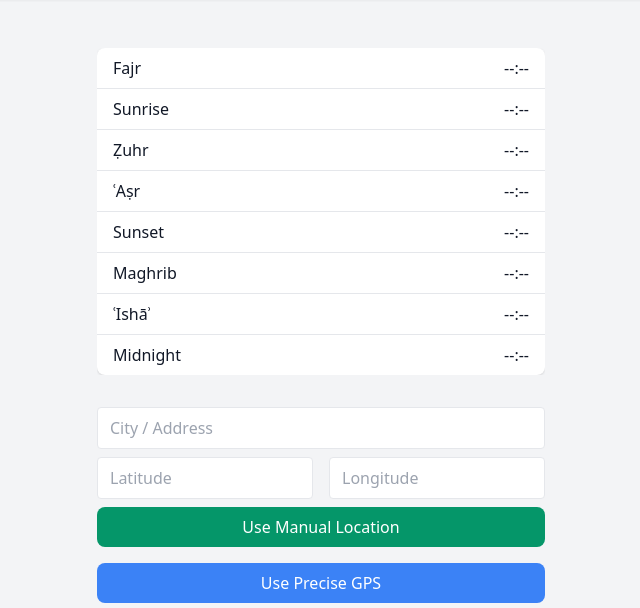
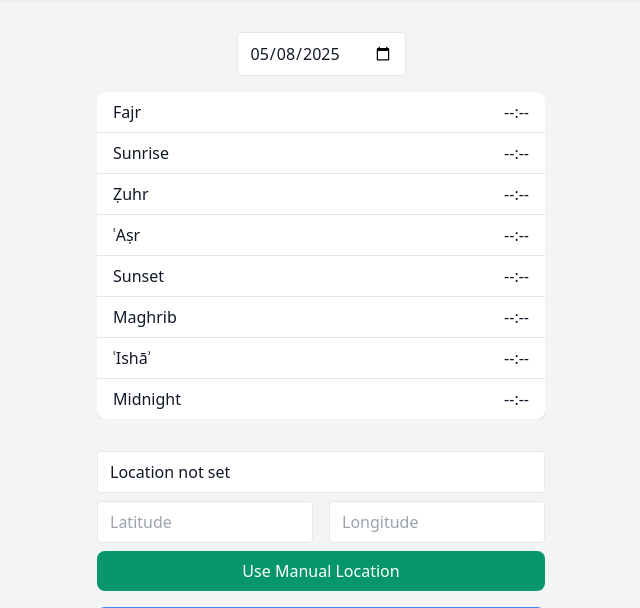
Before and after one commit to hassantahan/islamictimes-org, a Flask app: page / in a window 1280 px wide. Shown: the part 52-660 px from the top of the page, without its empty margins (319-959 px from the left). Run offline with Flask 2, Linux system fonts and the light colour scheme; some libraries are stand-ins or nearby versions.

Commit message:
Added date selector

```diff
--- a/static/js/main.js
+++ b/static/js/main.js
@@ -3,32 +3,9 @@
 const show = el => el.classList.remove("hidden");
 const hide = el => el.classList.add("hidden");
 
-// // theme toggle
-// const themeToggle = $("#theme-toggle");
-// function updateThemeIcon() {
-//     themeToggle.textContent =
-//     document.documentElement.classList.contains("dark") ? "🌞" : "🌙";
-// }
-// // init theme
-// if (localStorage.getItem("theme") === "light") {
-//     document.documentElement.classList.remove("dark");
-// } else {
-//     document.documentElement.classList.add("dark");
-// }
-// updateThemeIcon();
-// themeToggle.addEventListener("click", () => {
-//     document.documentElement.classList.toggle("dark");
-//     localStorage.setItem(
-//         "theme",
-//         document.documentElement.classList.contains("dark") ? "dark" : "light"
-//     );
-//     updateThemeIcon();
-// });
-
 let currentCoords = null;
 let lastMethod = {};
 const PRAYER_ORDER = ["fajr","sunrise","zuhr","asr","sunset","maghrib","isha","midnight"];
-const prayerRowCache = {};
 
 function validateCoords(lat, lon) {
     return lat >= -90 && lat <= 90 && lon >= -180 && lon <= 180;
@@ -39,21 +16,17 @@
 }
 
 function fmtTime(iso) {
-    // 1) If we literally got our “Does not exist” sentinel, show it
     if (iso === "Does not exist") {
         return iso;
     }
-    // 2) If it’s not a non‑empty string or missing the “T”, bail out
     if (!iso || typeof iso !== "string" || !iso.includes("T")) {
         return "Does not exist";
     }
-    // 3) Safe parse: split out HH:MM and ignore the rest
     try {
         const [_, rest] = iso.split("T");
         const [h, m] = rest.split(".")[0].split(":");
         return `${h}:${m}`;
     } catch {
-        // in case something still goes wrong
         return "";
     }
 }
@@ -62,23 +35,33 @@
     return Math.max(min, Math.min(max, val));
 }
 
-
 function round(val, decimals = 6) {
     return parseFloat(val.toFixed(decimals));
 }
 
+function formatLongDate(dateString) {
+    if (!dateString || !/^\d{4}-\d{2}-\d{2}$/.test(dateString)) {
+        return "Select a date";
+    }
+    const dateObj = new Date(dateString + 'T00:00:00');
+    const dayOfWeek = dateObj.toLocaleDateString(undefined, { weekday: 'long' });
+    const dayOfMonth = dateObj.toLocaleDateString(undefined, { day: 'numeric' });
+    const monthName = dateObj.toLocaleDateString(undefined, { month: 'long' });
+    const yearNum = dateObj.toLocaleDateString(undefined, { year: 'numeric' });
+    return `${dayOfWeek}, ${dayOfMonth} of ${monthName}, ${yearNum}`;
+}
+
 function renderTable(json) {
-    // update each prayer's time cell
     Object.entries(json).forEach(([key, obj]) => {
         if (key === "method") return;
         const cell = document.getElementById(`time-${key}`);
         if (cell) cell.textContent = fmtTime(obj.time);
     });
-
-    // update method name header
-    $("#method-name").textContent = json.method.name;
+    const methodDisplayElem = $("#method-display-bottom");
+    if (methodDisplayElem) {
+        methodDisplayElem.textContent = json.method.name;
+    }
     lastMethod = json.method;
-    // show($("#results"));
 }
 
 function setMap(lat,lon) {
@@ -90,10 +73,14 @@
 
 async function fetchPrayers() {
     show($("#spinner"));
-    // start spinner only if request lasts >150 ms
     const spinTimeout = setTimeout(() => show($("#spinner")), 250);
 
     try {
+        const selectedDate = $("#date-picker").value;
+        if ($("#current-date-display") && selectedDate) {
+             $("#current-date-display").textContent = formatLongDate(selectedDate);
+        }
+
         const m = $("#method").value;
         const method = {
             name: m,
@@ -112,7 +99,7 @@
             body: JSON.stringify({
                 lat: currentCoords.lat,
                 lon: currentCoords.lon,
-                date: new Date().toISOString().slice(0,10),
+                date: selectedDate,
                 method
             })
         });
@@ -143,7 +130,7 @@
     list.forEach(it=>{
         const li=document.createElement("li");
         li.textContent=it.display_name;
-        li.className="px-3 py-2 hover:bg-gray-200 cursor-pointer";
+        li.className="px-3 py-2 hover:bg-gray-200 dark:hover:bg-gray-600 cursor-pointer";
         li.onclick=async()=>{
         $("#city").value=it.display_name;
         $("#lat").value=it.lat;
@@ -159,21 +146,25 @@
     }, 300);
 });
 document.addEventListener("click",e=>{
-    if(!e.target.closest("#city")) hide($("#autocomplete-suggestions"));
+    if(!e.target.closest("#city") && !e.target.closest("#autocomplete-suggestions")) {
+        hide($("#autocomplete-suggestions"));
+    }
 });
 
 // Modal open/close
 $("#open-adv").onclick = () => {
     show($("#adv-modal"));
-    // force the #method change handler to run and prefill if CUSTOM
     $("#method").dispatchEvent(new Event("change"));
 };
 $("#close-adv").onclick  = () => hide($("#adv-modal"));
 
 // GPS button with reverse-geocode
 $("#use-gps").onclick = () => {
+    if (!navigator.geolocation) {
+        alert("Geolocation is not supported by your browser.");
+        return;
+    }
     navigator.geolocation.getCurrentPosition(async ({coords}) => {
-      // clamp & round
       let lat = clamp(coords.latitude,  -90,  90);
       let lon = clamp(coords.longitude, -180, 180);
       lat = round(lat);
@@ -183,47 +174,43 @@
       $("#lat").value  = lat;
       $("#lon").value  = lon;
 
-      // now reverse-geocode, map, fetch
+      try {
         const rev = await fetch(
           `https://nominatim.openstreetmap.org/reverse?format=json&lat=${lat}&lon=${lon}`
         ).then(r=>r.json());
         $("#city").value = rev.display_name || "";
+      } catch (err) {
+        console.warn("Reverse geocoding failed", err);
+        $("#city").value = "Current Location";
+      }
 
       setMap(lat, lon);
       await fetchPrayers();
-    }, ()=>alert("GPS denied."));
+    }, ()=>{alert("GPS permission denied or unavailable.");});
 };
 
 // manual form
 $("#manual-form").onsubmit = async e => {
     e.preventDefault();
-
-    // parse
     let lat = parseFloat($("#lat").value);
     let lon = parseFloat($("#lon").value);
-    if (isNaN(lat) || isNaN(lon)) return alert("Enter valid coordinates.");
-
-    // clamp to valid range
+    if (isNaN(lat) || isNaN(lon) || !validateCoords(lat, lon)) {
+        alert("Enter valid coordinates.");
+        return;
+    }
     lat = clamp(lat, -90,  90);
     lon = clamp(lon, -180, 180);
-
-    // round to 6 decimals
     lat = round(lat);
     lon = round(lon);
-
-    // write back into inputs so user sees it
     $("#lat").value = lat;
     $("#lon").value = lon;
 
-    // reverse-geocode to update the city/address field
     try {
         const rev = await fetch(
             `https://nominatim.openstreetmap.org/reverse?format=json&lat=${lat}&lon=${lon}`
         ).then(r => r.json());
         $("#city").value = rev.display_name || "";
-    } catch {
-        // quietly ignore if reverse fails
-    }
+    } catch { /* quietly ignore if reverse fails */ }
 
     currentCoords = { lat, lon };
     setMap(lat, lon);
@@ -232,74 +219,112 @@
 
 $("#method").addEventListener("change", () => {
     const isCustom = $("#method").value === "CUSTOM";
-
-    // show or hide the three inputs
     $$("#fajr_angle, #maghrib_angle, #isha_angle")
       .forEach(el => isCustom ? show(el) : hide(el));
-
     if (isCustom) {
-      // hard‑coded defaults
       $("#fajr_angle").value    = 15;
       $("#maghrib_angle").value = 0;
       $("#isha_angle").value    = 15;
     } else {
-      // reset midnight rule for built‑ins
       $("#midnight").value = $("#method").value === "JAFARI" ? "jafari" : "standard";
     }
 });
 
 // On load
 window.addEventListener("DOMContentLoaded", async () => {
-    const btn = document.getElementById("theme-toggle");
-    const root = document.documentElement;
+    // Theme toggle logic
+    const themeToggleButton = document.getElementById("theme-toggle");
+    const htmlRootElement = document.documentElement;
 
-    // Apply theme and update icon
-    function apply(theme) {
-        if (theme === "dark") {
-            root.classList.add("dark");
-            btn.textContent = "🌞";
-        } else {
-            root.classList.remove("dark");
-            btn.textContent = "🌙";
+    function applyVisualTheme(themeName) { // themeName is 'light' or 'dark'
+        if (themeName === "dark") {
+            htmlRootElement.classList.add("dark");
+            if(themeToggleButton) themeToggleButton.textContent = "🌞"; // Sun icon when dark
+        } else { // themeName === 'light'
+            htmlRootElement.classList.remove("dark");
+            if(themeToggleButton) themeToggleButton.textContent = "🌙"; // Moon icon when light
         }
     }
 
-    // Choose theme: stored → else system preference
-    const stored = localStorage.getItem("theme");
-    const isDark = stored ? stored === "dark" : window.matchMedia("(prefers-color-scheme: dark)").matches;
-    apply(isDark ? "dark" : "light");
+    // Determine and apply initial theme
+    const storedThemePreference = localStorage.getItem("theme");
+    const systemPrefersDark = window.matchMedia("(prefers-color-scheme: dark)").matches;
 
-    // Toggle theme on click
-    btn.addEventListener("click", () => {
-        const next = root.classList.contains("dark") ? "light" : "dark";
-        apply(next);
-        localStorage.setItem("theme", next);
+    let initialTheme = "light"; // Default to light
+    if (storedThemePreference === "dark") {
+        initialTheme = "dark";
+    } else if (storedThemePreference === "light") {
+        initialTheme = "light";
+    } else if (systemPrefersDark) { // No stored preference, use system preference
+        initialTheme = "dark";
+    }
+    applyVisualTheme(initialTheme);
+
+    // Add click listener for theme toggle
+    if(themeToggleButton) {
+        themeToggleButton.addEventListener("click", () => {
+            const newTheme = htmlRootElement.classList.contains("dark") ? "light" : "dark";
+            applyVisualTheme(newTheme);
+            localStorage.setItem("theme", newTheme);
         });
+    }
+    // End of theme toggle logic
+
+    // Initialize date picker to today
+    const today = new Date();
+    const year = today.getFullYear();
+    const month = String(today.getMonth() + 1).padStart(2, '0');
+    const day = String(today.getDate()).padStart(2, '0');
+    const todayISO = `${year}-${month}-${day}`;
+
+    if ($("#date-picker")) {
+        $("#date-picker").value = todayISO;
+    }
 
     // Initial IP lookup + field population
     try {
         const ip = await fetch("https://ipapi.co/json/").then(r => r.json());
-        currentCoords = { lat: ip.latitude, lon: ip.longitude };
+        currentCoords = { lat: round(ip.latitude), lon: round(ip.longitude) };
 
-        $("#lat").value = ip.latitude.toFixed(6);
-        $("#lon").value = ip.longitude.toFixed(6);
+        $("#lat").value = currentCoords.lat;
+        $("#lon").value = currentCoords.lon;
         $("#city").value = [ip.city, ip.region, ip.country_name].filter(Boolean).join(", ");
 
-        setMap(ip.latitude, ip.longitude);
+        setMap(currentCoords.lat, currentCoords.lon);
         await fetchPrayers();
-    } catch {
-        alert("IP lookup failed.");
+    } catch(err) {
+        console.warn("IP lookup failed.", err);
+        currentCoords = null;
+        if ($("#current-date-display") && $("#date-picker")) {
+             $("#current-date-display").textContent = formatLongDate($("#date-picker").value);
+        }
+        if (!$("#city").value) $("#city").value = "Location not set";
     }
 
-    // Restore the Compute‑button click handler
     $("#compute-btn").addEventListener("click", async (e) => {
         e.preventDefault();
+        if (currentCoords) {
             await fetchPrayers();
-    });
+        } else {
+            alert("Please set a location first.");
+        }
+        hide($("#adv-modal"));
     });
 
+    if ($("#date-picker")) {
+        $("#date-picker").addEventListener("change", async () => {
+            if (currentCoords && typeof currentCoords.lat === 'number' && typeof currentCoords.lon === 'number') {
+                await fetchPrayers();
+            } else {
+                const selectedDate = $("#date-picker").value;
+                if ($("#current-date-display") && selectedDate) {
+                    $("#current-date-display").textContent = formatLongDate(selectedDate);
+                }
+            }
+        });
+    }
+});
 
-// Auto-clamp & round on blur
 [
     { sel: "#lat",   min: -90,  max:  90,  dec: 6 },
     { sel: "#lon",   min: -180, max: 180,  dec: 6 },
@@ -307,11 +332,13 @@
     { sel: "#maghrib_angle",min: 0, max: 90, dec: 1 },
     { sel: "#isha_angle",   min: 0, max: 90, dec: 1 }
 ].forEach(({sel, min, max, dec}) => {
-    const el = document.querySelector(sel);
+    const el = $(sel);
     if (!el) return;
     el.addEventListener("blur", () => {
         let v = parseFloat(el.value);
-        if (isNaN(v)) return;
+        if (isNaN(v)) {
+          return;
+        }
         v = clamp(v, min, max);
         v = round(v, dec);
         el.value = v;
--- a/templates/index.html
+++ b/templates/index.html
@@ -6,7 +6,9 @@
   <title>Prayer Times</title>
   <!-- Enable Tailwind dark mode via class -->
   <script>
-    tailwind.config = {
+    // Ensure the global tailwind object exists before assigning config to it
+    window.tailwind = window.tailwind || {};
+    window.tailwind.config = {
       darkMode: 'class',
       safelist: [
         // background colours you use
@@ -33,7 +35,7 @@
   <!-- Header -->
   <header class="bg-white dark:bg-gray-800 shadow-sm">
     <div class="container mx-auto px-4 py-3 flex justify-between items-center">
-      <h1 class="text-lg font-semibold">Islamic Times</h1>
+      <h1 class="text-lg font-semibold"><a href="/">Islamic Times</a></h1>
       <div class="flex space-x-4">
         <button type="button" id="theme-toggle" class="text-xl">🌞</button>
         <button type="button" id="open-adv" class="text-xl">⚙️</button>
@@ -44,7 +46,12 @@
   <main class="flex-grow container mx-auto px-4 py-8 space-y-8">
     <!-- Results table (always visible) -->
     <section id="results" class="mb-8">
-      <h2 id="method-name" class="text-center text-lg font-medium mb-4"></h2>
+      <!-- Date display and picker -->
+      <div class="flex flex-col sm:flex-row justify-center items-center space-y-2 sm:space-y-0 sm:space-x-4 mb-4">
+        <!-- <h2 id="current-date-display" class="text-center text-lg font-medium"></h2> -->
+        <input type="date" id="date-picker" class="border rounded px-3 py-2 dark:bg-gray-700 dark:border-gray-600">
+      </div>
+
       <div class="overflow-x-auto max-w-md mx-auto">
         <table class="min-w-full bg-white dark:bg-gray-800 shadow rounded-lg">
           <tbody id="prayer-body" class="divide-y">
@@ -59,6 +66,8 @@
           </tbody>
         </table>
       </div>
+      <!-- Method name display (moved below table) -->
+      <h2 id="method-display-bottom" class="text-center text-sm text-gray-600 dark:text-gray-400 mt-4"></h2>
     </section>
 
     <!-- Location + Map -->
```
Lines whose indentation alone changed are shown as unchanged.
